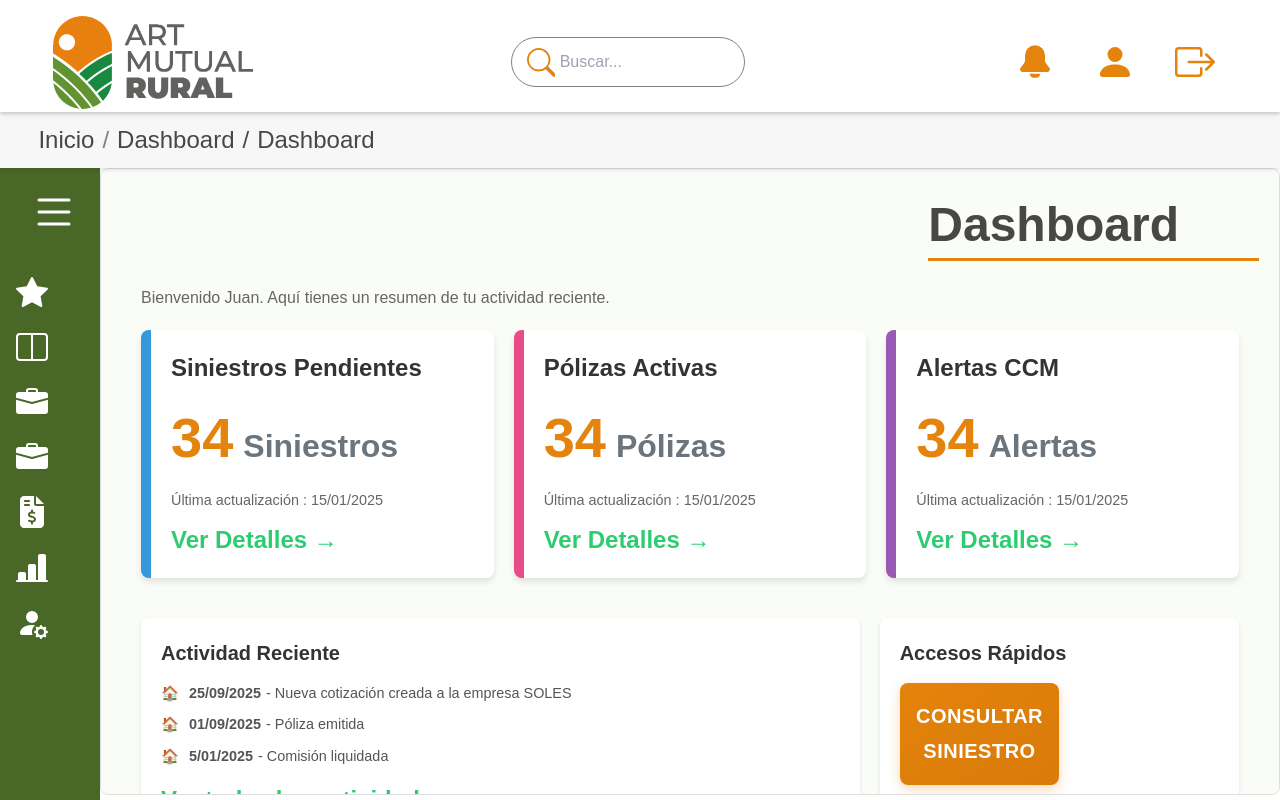
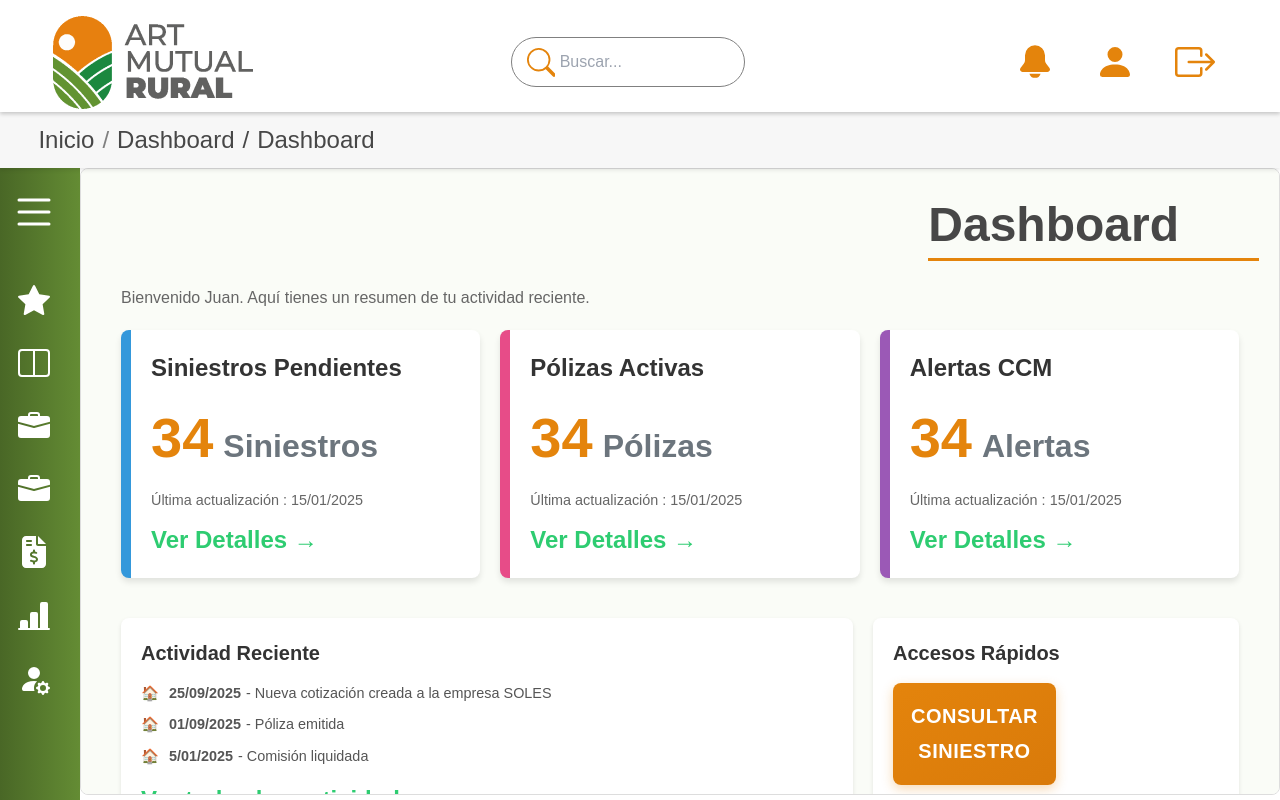
Before and after one commit to Intersistemas/ART_GestionIntegral, a Next.js app: page /dashboard/dashboard in a window 1280 px wide. Built offline with nearby package versions, Linux system fonts and the light colour scheme; no server answers; sample sign-in values are in the browser's storage.

Commit message:
ajustes en sidebar

```diff
--- a/src/app/dashboard/usuarios/UsuarioTable.tsx
+++ b/src/app/dashboard/usuarios/UsuarioTable.tsx
@@ -41,5 +41,5 @@ export default function UsuarioTable({ data, onEdit, isLoading }: Props) {
     [onEdit]
   );
 
-  return <DataTable data={data} columns={columns}/>;
+  return <DataTable data={data} columns={columns} variant="compact"/>;
 }
--- a/src/components/Sidebar.module.css
+++ b/src/components/Sidebar.module.css
@@ -3,7 +3,11 @@
 .sidebar {
     font-size: 1.3rem;
     height: calc(100vh - var(--navbar-height) - var(--breadcrumbs-height));
-  background-color: var(--verdeOscuro);
+    /* Antes: background-color: var(--verdeOscuro); */
+
+    /* === Gradiente de izquierda a derecha para el Sidebar === */
+    background: linear-gradient(to left, var(--verde), var(--verdeOscuro));
+
     color: #fff;
     transition: width 0.3s ease-in-out;
     z-index: 10;
@@ -16,41 +20,63 @@
 }
 
 .sidebarClosed {
-  width: 100px;
+    width: 80px;
 }
 
 .header {
     display: flex;
     align-items: center;
     justify-content: flex-start;
-  padding: 10px 20px;
+    padding: 10px 0px;
     gap: 1rem;
     cursor: pointer;
 }
 
 .headerOpen {
-  background-color: var(--verdeClaro);
+    /*background-color: var(--verdeClaro);*/
+}
+
+/* Nuevo estilo para el header cuando está bloqueado */
+.headerLocked {
+    border-bottom: 3px solid var(--naranja); /* Puedes ajustar el grosor y el color */
 }
 
 .headerText {
     font-weight: bold;
-  font-size: 1.5rem;
+    font-size: 1.8rem;
     white-space: nowrap;
 }
 
 .listContainer {
     flex-grow: 1;
     overflow-y: auto;
+    /* Estilos para ocultar y estilizar la barra de desplazamiento */
+    -ms-overflow-style: none; /* Para Internet Explorer, Edge heredado */
+    scrollbar-width: none; /* Para Firefox */
+}
+
+/* Estilos de la barra de desplazamiento para navegadores WebKit (Chrome, Safari) */
+.listContainer::-webkit-scrollbar {
+    display: none; /* Oculta la barra de desplazamiento por completo */
+    width: 0.5rem; /* Ancho de la barra de desplazamiento (opcional si display: none) */
+}
+
+/* Estilo del "pulgar" de la barra de desplazamiento (opcional, si no la ocultas) */
+.listContainer::-webkit-scrollbar-thumb {
+    background-color: var(--naranja); /* Color del "pulgar" */
+    border-radius: 10px; /* Borde redondeado */
 }
 
 .listItem {
     display: block !important;
+    padding-top: inherit;
 }
 
 .menuItemButton {
     min-height: 48px !important;
     padding: 0 20px;
     justify-content: center;
+
 }
 
 .menuItemButtonOpen {
@@ -64,17 +90,19 @@
 }
 
 .submenuItem {
-  padding-left: 40px;
+    padding-left: 8% !important;
 }
 
 .icon {
     color: white !important;
     font-size: 2rem;
     transition: color 0.2s;
+    margin-right: 4%;
+    padding-left: 4%;
 }
 
 .iconOpen {
-  margin-right: 24px;
+    /*estilos para los iconos cuando el sidebar esta abierto*/
 }
 
 .iconClosed {
--- a/src/components/Sidebar.tsx
+++ b/src/components/Sidebar.tsx
@@ -72,12 +72,13 @@ const menuItems: MenuItem[] = [
     },
 ];
 
-interface SidebarProps {
-  isOpen: boolean;
-  setIsOpen: (isOpen: boolean) => void;
-}
+interface SidebarProps {}
 
-const Sidebar = ({ isOpen, setIsOpen }: SidebarProps) => {
+const Sidebar = ({}: SidebarProps) => {
+    // Estado para la visualización (abierto/cerrado)
+    const [isOpen, setIsOpen] = useState(false);
+    // Nuevo estado para el bloqueo (abierto con clic)
+    const [isLocked, setIsLocked] = useState(false);
     const [openMenus, setOpenMenus] = useState<string[]>([]);
 
     const handleMenuClick = (menuName: string) => {
@@ -88,6 +89,30 @@ const Sidebar = ({ isOpen, setIsOpen }: SidebarProps) => {
           return [...prevOpenMenus, menuName];
         }
       });
+    };
+
+    const handleToggleLock = () => {
+      // Si ya está bloqueado, lo desbloquea y minimiza el sidebar.
+      if (isLocked) {
+        setIsLocked(false);
+        setIsOpen(false);
+      } else {
+        // Si no está bloqueado, lo bloquea y lo expande
+        setIsLocked(true);
+        setIsOpen(true);
+      }
+    };
+
+    const handleMouseEnter = () => {
+      // El sidebar siempre se abre al pasar el cursor
+      setIsOpen(true);
+    };
+
+    const handleMouseLeave = () => {
+      // El sidebar solo se cierra si no está bloqueado
+      if (!isLocked) {
+        setIsOpen(false);
+      }
     };
 
     const renderMenuItems = (items: MenuItem[], isSubmenu: boolean = false) => {
@@ -147,10 +172,12 @@ const Sidebar = ({ isOpen, setIsOpen }: SidebarProps) => {
     return (
         <Box
             className={`${styles.sidebar} ${isOpen ? styles.sidebarOpen : styles.sidebarClosed}`}
+            onMouseEnter={handleMouseEnter}
+            onMouseLeave={handleMouseLeave}
         >
             <Box
-        className={`${styles.header} ${isOpen ? styles.headerOpen : ''}`}
-        onClick={() => setIsOpen(!isOpen)}
+                className={`${styles.header} ${isOpen ? styles.headerOpen : ''} ${isLocked ? styles.headerLocked : ''}`}
+                onClick={handleToggleLock}
             >
                 <button className={styles.toggleButton}>
                     <BsList />
--- a/src/styles/globals.css
+++ b/src/styles/globals.css
@@ -16,7 +16,9 @@
       --verdeOscuro: #496726;
 
       --naranjaClaro: #ffaf4c;
-      --verdeClaro: #7FB142;
+      --verdeClaro: #89ae65;
+
+      --verdeClaroClaro: #cee9b3;
 
       --gris: gray;
       --grisClaro: #f7f7f7;
--- a/src/utils/ui/CustomButton.module.css
+++ b/src/utils/ui/CustomButton.module.css
@@ -30,7 +30,7 @@
 }
 
 .primary:hover {
-  background: linear-gradient(145deg, var(--verdeClaro) 0%, #6da136 100%) !important;
+  background: linear-gradient(145deg, var(--verdeClaroClaro) 0%, #6da136 100%) !important;
   transform: translateY(-2px) !important;
   box-shadow: 0 6px 18px rgba(127, 177, 66, 0.4) !important;
 }
@@ -42,7 +42,7 @@
 }
 
 .secondary:hover {
-  background: linear-gradient(145deg, var(--verdeClaro) 0%, #6da136 100%) !important;
+  background: linear-gradient(145deg, var(--verdeClaroClaro) 0%, #6da136 100%) !important;
   transform: translateY(-2px) !important;
   box-shadow: 0 6px 18px rgba(127, 177, 66, 0.4) !important;
 }
--- a/src/utils/ui/table/DataTable.module.css
+++ b/src/utils/ui/table/DataTable.module.css
@@ -127,5 +127,5 @@
 /* La nueva clase para las celdas seleccionadas */
 .selectedCell {
   font-weight: bold !important;
-  background-color: var(--grisOscuro) !important;
+  background-color: var(--verdeClaroClaro) !important;
 }
```
Lines whose indentation alone changed are shown as unchanged.
